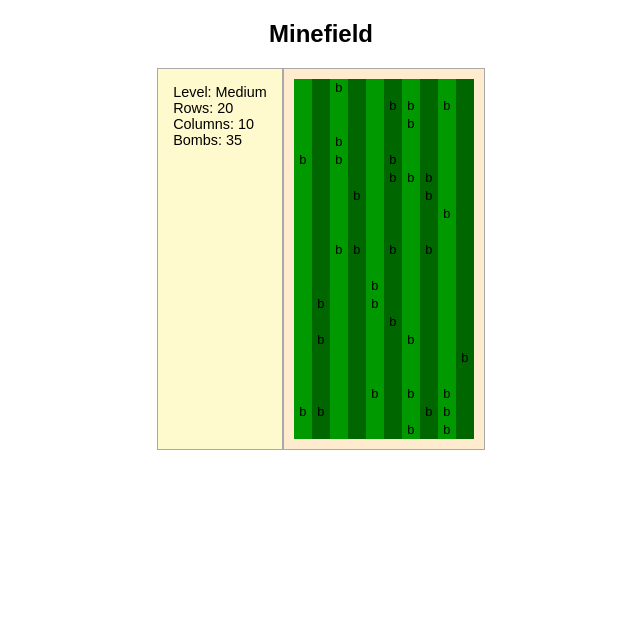
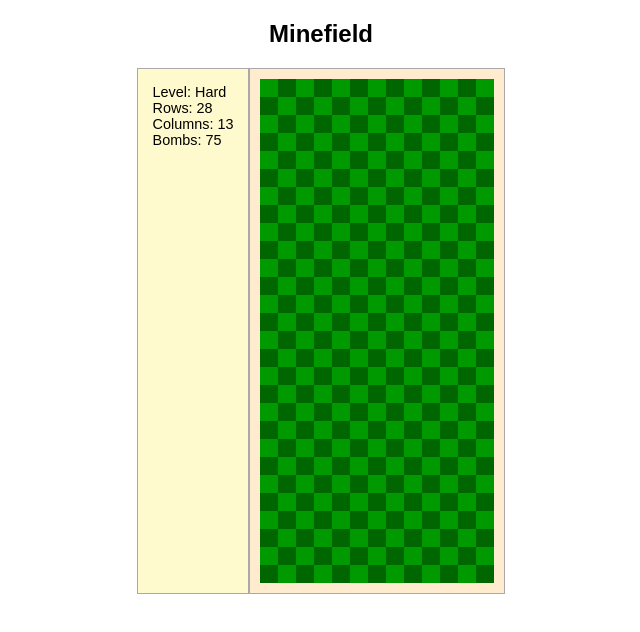
Before and after one commit to ericmilaneze/minefield, a React (Create React App) app: page / in a window 1280 px wide. Shown: the top 632 px of the page, without its empty margins (319-959 px from the left). Built offline with nearby package versions, Linux system fonts and the light colour scheme.

Commit message:
Separating files.

```diff
--- a/src/Minefield/index.js
+++ b/src/Minefield/index.js
@@ -1,43 +1,77 @@
 import React, { useState, useEffect } from 'react';
 
-import minefield from './minefield';
+import minefield from './minefield-game/minefield';
 
 import './index.scss';
 
-const levelName = 'Medium';
-let game;
-//let game = minefield.createMinefield(levelName);
+const levelName = 'Hard';
+let minefieldGame;
 
 export default function Minefield() {
     const [level, setLevel] = useState({});
+    const [game, setGame] = useState({});
+    const [rows, setRows] = useState([]);
+    const [version, setVersion] = useState(0);
 
     useEffect(() => {
-        game = minefield.createMinefield(levelName);
-        setLevel(game.level);
+        minefieldGame = minefield.createMinefield(levelName);
+        setGame(minefieldGame);
+        setLevel(minefieldGame.level);
+        setRows(minefieldGame.rows);
     }, []);
 
-    const { rows, columns, bombs } = level;
+    function restart() {
+        minefieldGame = minefield.createMinefield(levelName);
+        setGame(minefieldGame);
+        setLevel(minefieldGame.level);
+        setRows(minefieldGame.rows);
+        setVersion(version + 1);
+    }
+
+    function squareClick(square) {
+        if (!minefieldGame.isFinished) {
+            minefieldGame.show(square);
+            setGame(minefieldGame);
+            setVersion(version + 1);
+        }
+    }
+
+    const { rows: rowsQty, columns, bombs } = level;
 
     return (
         <section className="campo-minado">
             <div className="config">
                 <div>Level: {levelName}</div>
-                <div>Rows: {rows}</div>
+                <div>Rows: {rowsQty}</div>
                 <div>Columns: {columns}</div>
                 <div>Bombs: {bombs}</div>
+
+                {game.hasStarted &&
+                    <button
+                        className=""
+                        onClick={() => restart()}>
+                        Restart
+                    </button>
+                }
             </div>
             <div className="main">
-                {game && game.rows.map(row => (
+                {rows.map(row => (
                     <div
                         key={row.rowIndex}
                         className="square-row"
                     >
                         {row.squares.map(square => (
                             <div
-                                key={square.squareIndex}
-                                className={`square ${square.isEven() ? 'even' : 'odd'}`}
+                                key={square.address.squareIndexInMinefield}
+                                className={`
+                                    square
+                                    ${minefieldGame.shouldPaintAsEven(square) ? 'even' : 'odd'}
+                                    ${square.showingResult ? 'showing' : 'not-showing'}
+                                `}
+                                onClick={() => squareClick(square)}
                             >
-                                {square.hasBomb ? 'b' : ''}
+                                {square.showingResult && !square.hasBomb && square.getNumberOfNeighborsWithBombs()}
+                                {square.showingResult && square.hasBomb && 'B'}
                             </div>
                         ))}
                     </div>
--- a/src/Minefield/index.scss
+++ b/src/Minefield/index.scss
@@ -34,7 +34,13 @@ section.campo-minado {
                 cursor: pointer;
 
                 &.even {
-                    background-color: #009900;
+                    &.not-showing {
+                        background-color: #009900;
+                    }
+
+                    &.showing {
+                        background-color: rgb(184, 212, 240);
+                    }
 
                     &:hover {
                         background-color: #3399FF;
@@ -42,7 +48,13 @@ section.campo-minado {
                 }
 
                 &.odd {
-                    background-color: #006600;
+                    &.not-showing {
+                        background-color: #006600;
+                    }
+
+                    &.showing {
+                        background-color: rgb(184, 212, 240);
+                    }
 
                     &:hover {
                         background-color: #3399FF;
--- a/src/Minefield/minefield.js
+++ b/src/Minefield/minefield-game/minefield.js
@@ -1,44 +1,6 @@
 import levels from './levels';
-
-class square {
-    constructor(row) {
-        this.hasBomb = false;
-    }
-
-    setRow(row, squareIndexInMinefield) {
-        this.row = row;
-        this.address = {
-            rowIndex: row.rowIndex,
-            squareIndexInRow: row.squares.length,
-            squareIndexInMinefield
-        };
-    }
-
-    isEven() {
-        return this.address.squareIndexInMinefield % 2 === 0;
-    }
-
-    putBomb() {
-        this.hasBomb = true;
-    }
-}
-
-class row {
-    constructor(minifield, rowIndex) {
-        this.minefield = minifield;
-        this.rowIndex = rowIndex;
-        this.squares = [];
-    }
-
-    isEven() {
-        return this.rowIndex % 2 === 0;
-    }
-
-    addSquare(square, squareIndexInMinefield) {
-        square.setRow(this, squareIndexInMinefield);
-        this.squares.push(square);
-    }
-}
+import row from './row';
+import square from './square';
 
 export default class minefield {
     constructor(levelName, level) {
@@ -47,6 +9,8 @@ export default class minefield {
         this.rows = [];
         this.squares = [];
         this.squaresWithBombs = [];
+        this.isFinished = false;
+        this.hasStarted = false;
     }
 
     static createMinefield(levelName) {
@@ -65,6 +29,26 @@ export default class minefield {
         mf._distributeBombs();
 
         return mf;
+    }
+
+    shouldPaintAsEven(square) {
+        const isEven = square.isEven();
+        const isNumberOfColumnsEven = this.level.columns % 2 === 0;
+
+        if (isNumberOfColumnsEven && !square.row.isEven()) {
+            return !isEven;
+        }
+
+        return isEven;
+    }
+
+    show(square) {
+        this.hasStarted = true;
+        square.show();
+
+        if (square.hasBomb) {
+            this.isFinished = true;
+        }
     }
 
     _distributeBombs() {
--- /dev/null
+++ b/src/Minefield/minefield-game/row.js
@@ -0,0 +1,36 @@
+export default class row {
+    constructor(minefield, rowIndex) {
+        this.minefield = minefield;
+        this.rowIndex = rowIndex;
+        this.squares = [];
+    }
+
+    isEven() {
+        return this.rowIndex % 2 === 0;
+    }
+
+    addSquare(square, squareIndexInMinefield) {
+        square.setRow(this, squareIndexInMinefield);
+        this.squares.push(square);
+    }
+
+    getSquareFromColumn(columnIndex) {
+        return this.squares.find(s => s.address.squareIndexInRow === columnIndex);
+    }
+
+    getRowAbove() {
+        if (this.rowIndex <= 0) {
+            return null;
+        }
+
+        return this.minefield.rows.find(r => r.rowIndex === this.rowIndex - 1);
+    }
+
+    getRowBelow() {
+        if (this.rowIndex >= this.minefield.rows.length - 1) {
+            return null;
+        }
+
+        return this.minefield.rows.find(r => r.rowIndex === this.rowIndex + 1);
+    }
+}
--- /dev/null
+++ b/src/Minefield/minefield-game/square.js
@@ -0,0 +1,69 @@
+export default class square {
+    constructor(row) {
+        this.row = row;
+        this.hasBomb = false;
+        this.showingResult = false;
+    }
+
+    setRow(row, squareIndexInMinefield) {
+        this.row = row;
+        this.address = {
+            rowIndex: row.rowIndex,
+            squareIndexInRow: row.squares.length,
+            squareIndexInMinefield
+        };
+    }
+
+    getNeighbors() {
+        const currRow = this.row;
+        const rowAbove = this.row.getRowAbove();
+        const rowBelow = this.row.getRowBelow();
+
+        const currColumnNumber = this.address.squareIndexInRow;
+        const leftColumnNumber = currColumnNumber - 1;
+        const rightColumnNumber = currColumnNumber + 1;
+
+        const neighbors = [];
+
+        if (rowAbove) {
+            neighbors.push(rowAbove.getSquareFromColumn(leftColumnNumber));
+            neighbors.push(rowAbove.getSquareFromColumn(currColumnNumber));
+            neighbors.push(rowAbove.getSquareFromColumn(rightColumnNumber));
+        }
+
+        neighbors.push(currRow.getSquareFromColumn(leftColumnNumber));
+        neighbors.push(currRow.getSquareFromColumn(rightColumnNumber));
+
+        if (rowBelow) {
+            neighbors.push(rowBelow.getSquareFromColumn(leftColumnNumber));
+            neighbors.push(rowBelow.getSquareFromColumn(currColumnNumber));
+            neighbors.push(rowBelow.getSquareFromColumn(rightColumnNumber));
+        }
+
+        return neighbors.filter(n => n);
+    }
+
+    getNeighborsWithBombs() {
+        const neighbors = this.getNeighbors();
+
+        return neighbors.filter(n => n.hasBomb);
+    }
+
+    getNumberOfNeighborsWithBombs() {
+        const neighbors = this.getNeighborsWithBombs();
+
+        return neighbors.length;
+    }
+
+    show() {
+        this.showingResult = true;
+    }
+
+    isEven() {
+        return this.address.squareIndexInMinefield % 2 === 0;
+    }
+
+    putBomb() {
+        this.hasBomb = true;
+    }
+}
```
Also changed, not shown: src/Minefield/minefield-game/levels.js (renamed from src/Minefield/levels.js).
